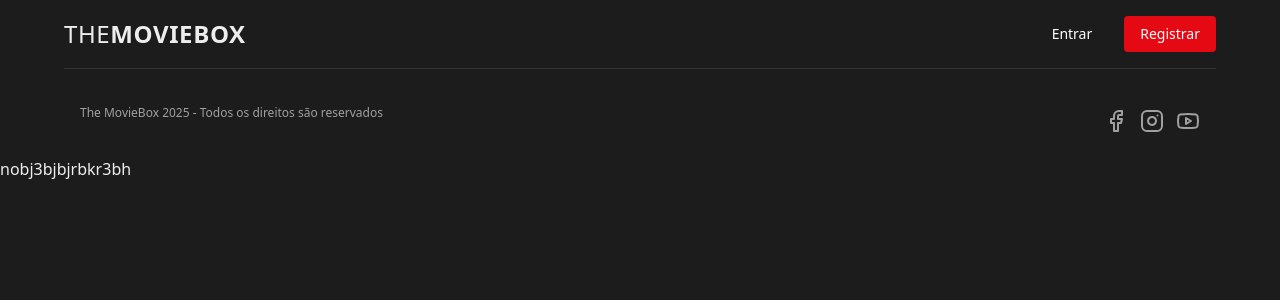
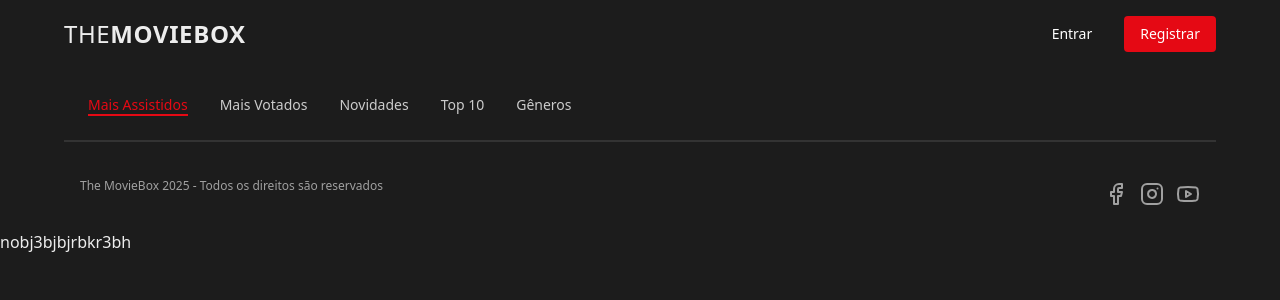
Before and after one commit to RoochJJ/DAW-2025, a React (Vite) app in the folder themoviebox-react/: page / in a window 1280 px wide. Shown: the top 300 px of the page. Built offline with nearby package versions, Linux system fonts and the light colour scheme.

Commit message:
Aula-30-10-2025

```diff
--- a/themoviebox-react/src/App.tsx
+++ b/themoviebox-react/src/App.tsx
@@ -1,11 +1,14 @@
 import { Footer } from "./components/layout/footer";
 import { Header } from "./components/layout/header";
+import { Navbar } from "./components/layout/navbar";
 
 function App() {
   return (
     <>
       <Header />
-      <main></main>
+      <main>
+        <Navbar/>
+      </main>
       <Footer />
     </>
   );
--- /dev/null
+++ b/themoviebox-react/src/assets/cases/movies/components/movie-content.tsx
@@ -0,0 +1,23 @@
+import { useEffect, useState } from "react";
+import { MovieService, type MovieDTO } from "../services/movie.service";
+
+export function MovieContent() {
+    const [, setMovies] = useState<MovieDTO[]> ([]);
+
+    useEffect(() => {
+        MovieService.list().then((result) => {
+            setMovies(result);
+        })
+    }, []);
+
+
+    return (
+        <section
+            className="bg-[#1c1c1c] padding-8 grid grid-cols-[repeat(auto-fill,minmax(200x,1fr))] gap-8 max-w-6xl max-auto"
+        >
+             <p>(JSON.stringify(movies))</p>
+
+        </section>
+    )
+
+}
--- /dev/null
+++ b/themoviebox-react/src/assets/cases/movies/services/movie.service.ts
@@ -0,0 +1,76 @@
+
+export type MovieDTO = {
+    title: string;
+    year: number;
+    image: string;
+}
+
+const movies: MovieDTO[] = [
+    {
+    title: 'Lilo & Stitch',
+    year: 2025,
+    image: '/img/Y6pjszkKQUZ5uBbiGg7KWiCksJ.jpg',
+  },
+  {
+    title: 'Ballerina',
+    year: 2025,
+    image: '/img/2VUmvqsHb6cEtdfscEA6fqqVzLg.jpg',
+  },
+  {
+    title: 'M3GAN 2.0',
+    year: 2025,
+    image: '/img/4a63rQqIDTrYNdcnTXdPsQyxVLo.jpg',
+  },
+  {
+    title: 'Sinners',
+    year: 2025,
+    image: '/img/4CkZl1LK6a5rXBqJB2ZP77h3N5i.jpg',
+  },
+  {
+    title: 'Thunderbolts*e',
+    year: 2025,
+    image: '/img/hqcexYHbiTBfDIdDWxrxPtVndBX.jpg',
+  },
+  {
+    title: 'F1',
+    year: 2025,
+    image: '/img/9PXZIUsSDh4alB80jheWX4fhZmy.jpg',
+  },
+  {
+    title: 'The Ritual',
+    year: 2025,
+    image: '/img/ktqPs5QyuF8SpKnipvVHb3fwD8d.jpg',
+  },
+  {
+    title: 'Superman',
+    year: 2025,
+    image: '/img/ombsmhYUqR4qqOLOxAyr5V8hbyv.jpg',
+  },
+  {
+    title: 'Heads of State',
+    year: 2025,
+    image: '/img/lVgE5oLzf7ABmzyASEVcjYyHI41.jpg',
+  },
+  {
+    title: 'The Hangman',
+    year: 2025,
+    image: '/img/rij9Eh4RVXyPet8A1BNU8pDvtmu.jpg',
+  },
+  {
+    title: 'The Amateur',
+    year: 2025,
+    image: '/img/SNEoUInCa5fAgwuEBMIMBGvkkh.jpg',
+  },
+  {
+    title: 'Jurassic World Rebirth',
+    year: 2025,
+    image: '/img/q0fGCmjLu42MPlSO9OYWpI5w86I.jpg',
+  },
+]
+
+export const MovieService = {
+    async list(): Promise<MovieDTO[]> {
+        return movies;
+
+    },
+};
--- /dev/null
+++ b/themoviebox-react/src/components/layout/navbar.tsx
@@ -0,0 +1,30 @@
+const categories = [
+    { label: 'Mais Assistidos', active: true, link: "/mais-assistidos" },
+    { label: 'Mais Votados', active: false, link: "/mais-votados" },
+    { label: 'Novidades', active: false, link: "/novidades" },
+    { label: 'Top 10', active: false, link: "/top10" },
+    { label: 'Gêneros', active: false, link: "/generos" },
+];
+
+export function Navbar() {
+    return (
+        <nav className="flex bg-[#1c1c1c] border-b border-b-[#333] max-w-6xl mx-auto">
+            <ol className="flex gap-8 list-none p-6">
+                {categories.map(item => (
+                    <li key={item.link}>
+                        <a
+                            href={item.link}
+                            className={`text-sm
+
+                                ${item.active
+                                    ? 'text-[#e50914] border-b-2 border-[#e50914] hover:text-[#e50914]'
+                                    : 'text-[#ccc] hover:text-white'}]'}`}
+                        >
+                            {item.label}
+                        </a>
+                    </li>
+                ))}
+            </ol>
+        </nav>
+    );
+}
```
